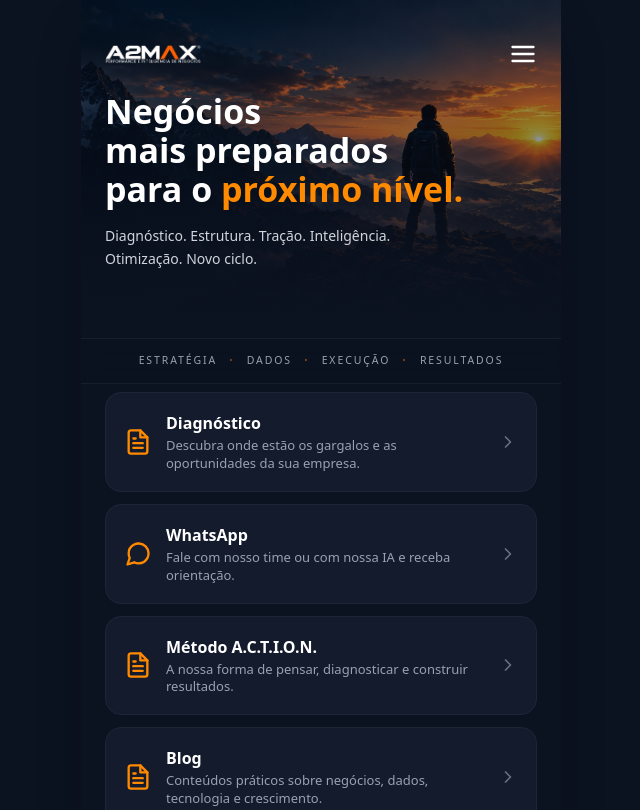
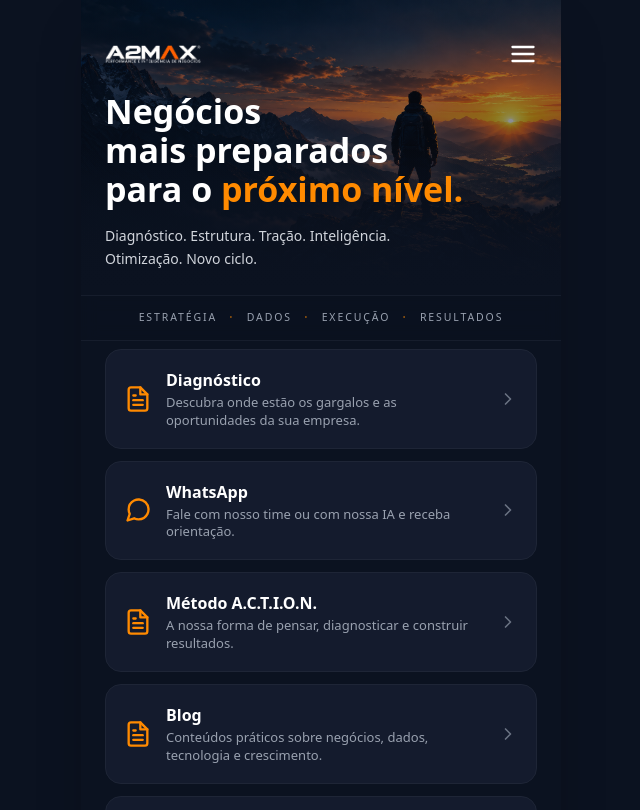
Before and after one commit to A2Max-Business/a2max-bio, a Next.js app: page / in a window 1280 px wide. Shown: the top 810 px of the page, without its empty margins (319-959 px from the left). Built offline with nearby package versions, Linux system fonts and the light colour scheme.

Commit message:
style: tighten hero transition spacing

```diff
--- a/components/brand/HeroSection.tsx
+++ b/components/brand/HeroSection.tsx
@@ -3,7 +3,7 @@ import Image from "next/image";
 
 export function HeroSection() {
   return (
-    <div className="relative w-full flex flex-col overflow-hidden pt-[92px] pb-0 animate-hero-bg min-h-[330px]">
+    <div className="relative w-full flex flex-col overflow-hidden pt-[92px] pb-4 animate-hero-bg">
       {/* Background Image with Object Fit */}
       <div className="absolute inset-0 z-0">
         <Image
```
